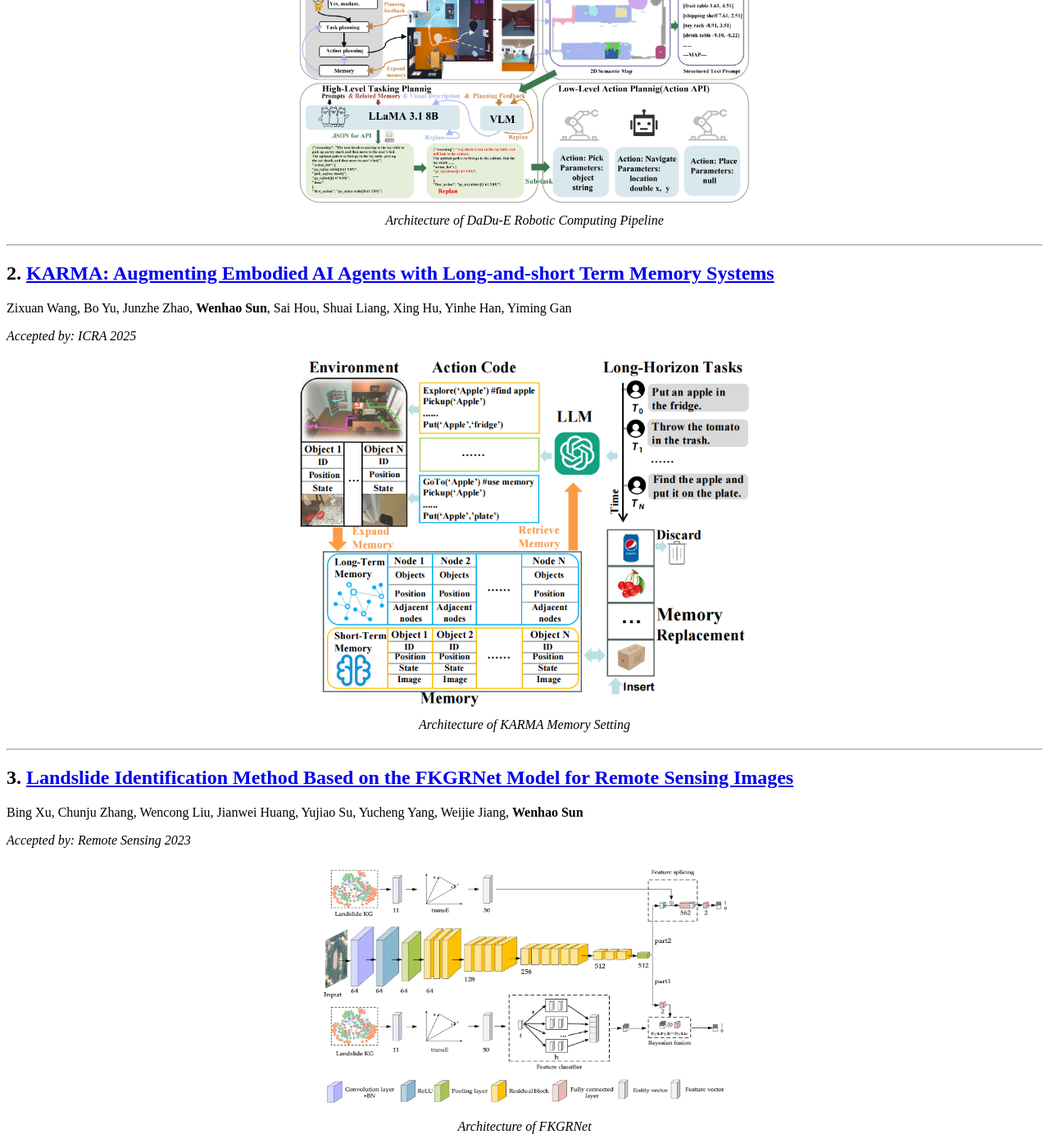
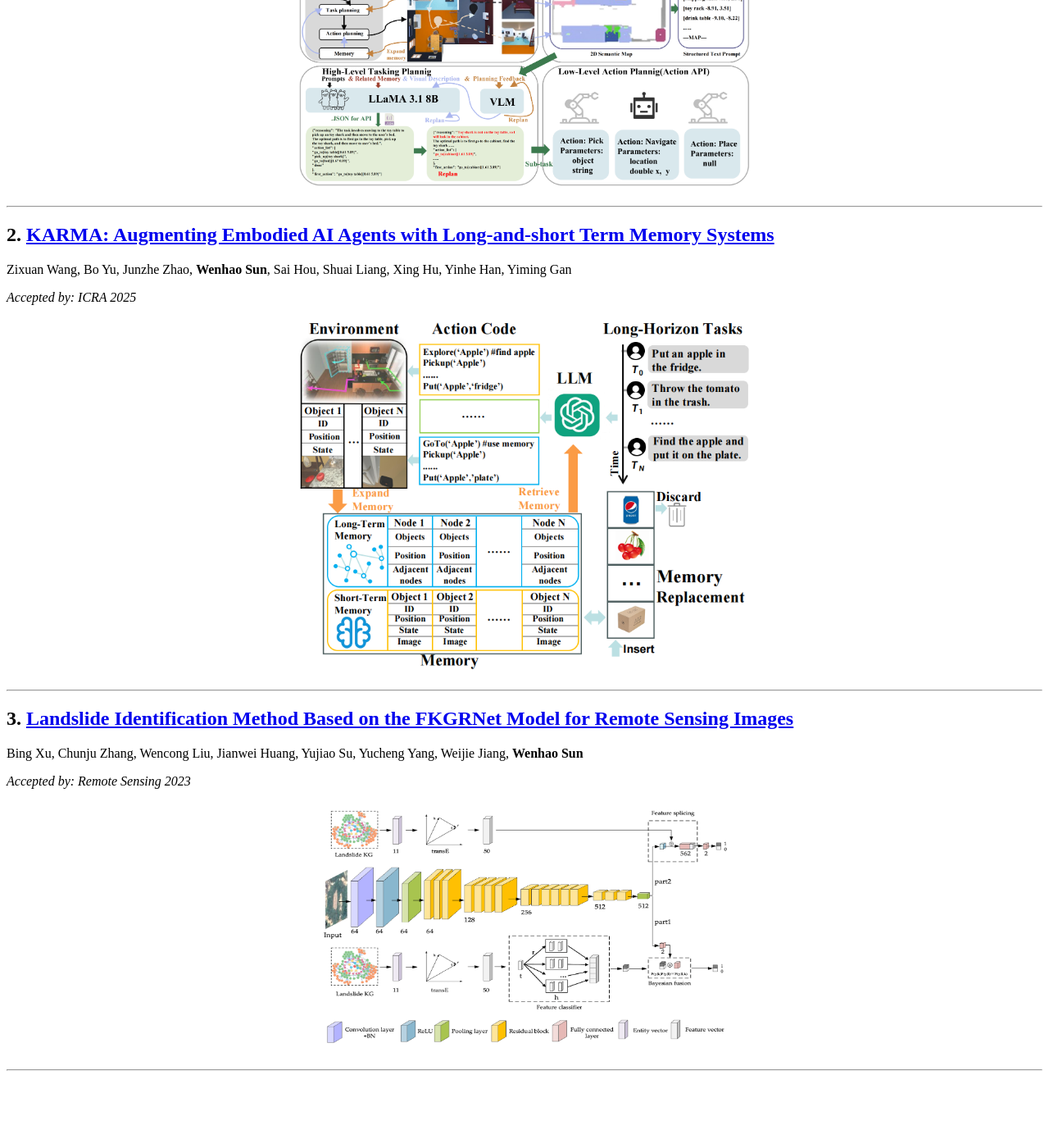
Before and after one commit to sun123-cmd/sun123-cmd.github.io, a Jekyll site: the page built from _pages/includes/pub.md, in a window 1280 px wide and 1400 px high, scrolled down 654 px. Shown: the whole window at 82% size. Built offline with Jekyll 4.4.1, drawn with Linux system fonts in a browser that asks for light colours; our own code applies the rules of GitHub Pages for plain Markdown files; after the commit the page ends 1968 px from its top, so only the background shows below that.

Commit message:
Update pub.md

```diff
--- a/_pages/includes/pub.md
+++ b/_pages/includes/pub.md
@@ -1,6 +1,5 @@
 # 📝 Publications
 
----
 
 ## 1. [DaDu-E: Rethinking the Role of Large Language Model in Robotic Computing Pipeline](https://rlc-lab.github.io/dadu-e/)
 
@@ -10,7 +9,6 @@
 
 <figure style="margin: 20px auto; width: 550px; text-align: center;">
   <img src="/images/dadu.png" alt="DaDu-E Publication Cover" style="width: 100%; height: auto;">
-  <figcaption style="font-style: italic; margin-top: 8px;">Architecture of DaDu-E Robotic Computing Pipeline</figcaption>
 </figure>
 
 ---
@@ -23,7 +21,6 @@ Zixuan Wang, Bo Yu, Junzhe Zhao, **Wenhao Sun**, Sai Hou, Shuai Liang, Xing Hu,
 
 <figure style="margin: 20px auto; width: 550px; text-align: center;">
   <img src="/images/karma.png" alt="KARMA Publication Cover" style="width: 100%; height: auto;">
-  <figcaption style="font-style: italic; margin-top: 8px;">Architecture of KARMA Memory Setting</figcaption>
 </figure>
 
 ---
@@ -36,7 +33,6 @@ Bing Xu, Chunju Zhang, Wencong Liu, Jianwei Huang, Yujiao Su, Yucheng Yang, Weij
 
 <figure style="margin: 20px auto; width: 550px; text-align: center;">
   <img src="/images/fkgrnet.png" alt="FKGRNet Publication Cover" style="width: 100%; height: auto;">
-  <figcaption style="font-style: italic; margin-top: 8px;">Architecture of FKGRNet</figcaption>
 </figure>
 
 ---
```
